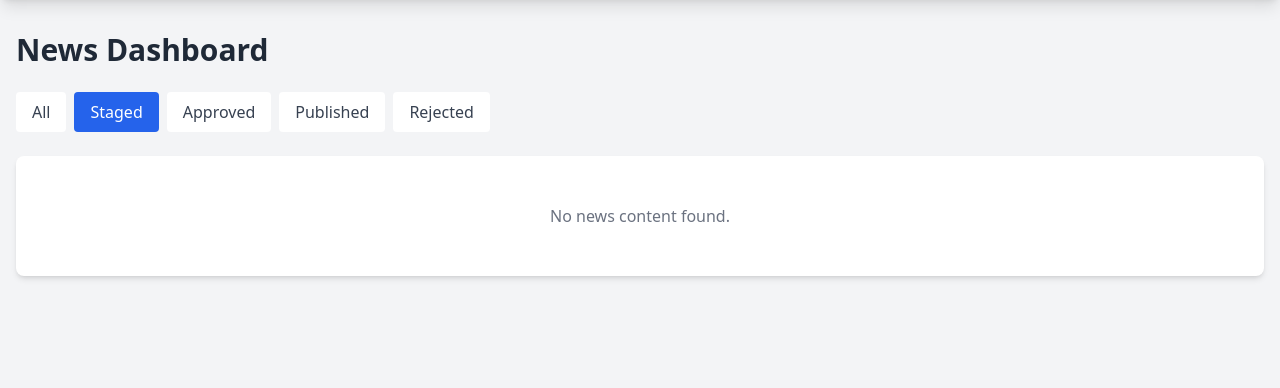
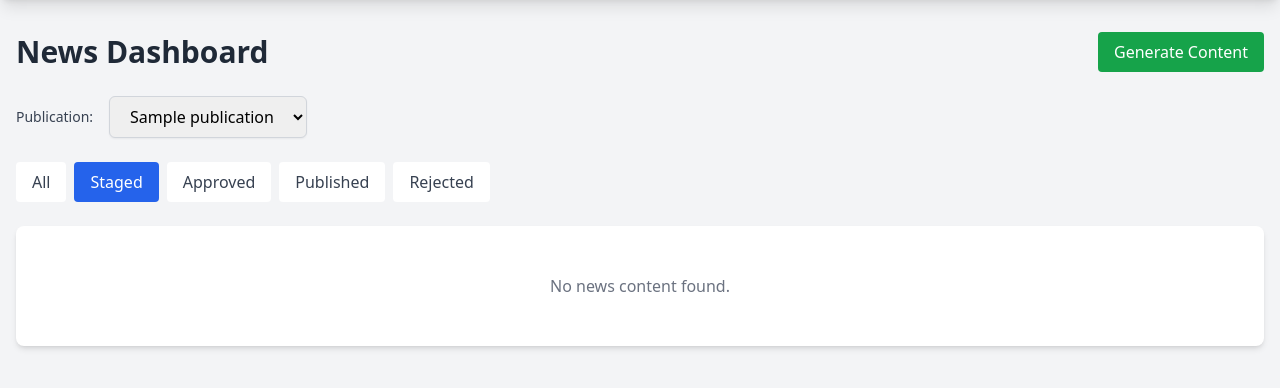
Before and after one commit to asmith-watt/Watt-news, a Flask app: page /dashboard in a window 1280 px wide. Shown: the part 60-448 px from the top of the page. Run offline with Flask 3, Linux system fonts and the light colour scheme; a user stored in the database is signed in; tables that the repository leaves empty hold one stand-in row (values such as "Sample post"); some libraries are stand-ins or nearby versions.

Commit message:
Add button to trigger n8n workflow. Added notes field to news items.

```diff
--- a/app/api/routes.py
+++ b/app/api/routes.py
@@ -163,6 +163,7 @@ def create_news():
             title=data['title'],
             content=data.get('body'),
             summary=data.get('summary'),
+            notes=data.get('notes'),
             source_url=source_url_str,
             source_name=source_name_str,
             keywords=keywords_str,
@@ -226,6 +227,7 @@ def create_news_bulk():
                 title=item['title'],
                 content=item.get('content'),
                 summary=item.get('summary'),
+                notes=item.get('notes'),
                 author=item.get('author'),
                 source_url=item.get('source_url'),
                 source_name=item.get('source_name'),
--- a/app/main/routes.py
+++ b/app/main/routes.py
@@ -18,10 +18,26 @@ def index():
 def dashboard():
     page = request.args.get('page', 1, type=int)
     status = request.args.get('status', 'staged')
+    publication_id = request.args.get('publication_id', type=int)
+
+    # Get available publications for the user
+    if current_user.has_role('admin'):
+        publications = Publication.query.filter_by(is_active=True).order_by(Publication.id).all()
+    else:
+        publications = [p for p in current_user.publications if p.is_active]
+
+    # Default to first publication if none selected
+    if not publication_id and publications:
+        publication_id = publications[0].id
+
+    current_publication = Publication.query.get(publication_id) if publication_id else None
 
     query = NewsContent.query
 
-    if not current_user.has_role('admin') and current_user.publications:
+    # Filter by selected publication
+    if publication_id:
+        query = query.filter_by(publication_id=publication_id)
+    elif not current_user.has_role('admin') and current_user.publications:
         pub_ids = current_user.get_publication_ids()
         query = query.filter(NewsContent.publication_id.in_(pub_ids))
 
@@ -32,7 +48,8 @@ def dashboard():
         page=page, per_page=current_app.config['ITEMS_PER_PAGE'], error_out=False
     )
 
-    return render_template('main/dashboard.html', title='Dashboard', content=content, status=status)
+    return render_template('main/dashboard.html', title='Dashboard', content=content, status=status,
+                           publications=publications, current_publication=current_publication)
 
 
 @bp.route('/content/<int:id>')
@@ -114,3 +131,34 @@ def update_status(id):
     db.session.commit()
 
     return jsonify({'success': True, 'status': content.status})
+
+
+@bp.route('/publication/<int:id>/trigger-content-workflow', methods=['POST'])
+@login_required
+def trigger_content_workflow(id):
+    publication = Publication.query.get_or_404(id)
+
+    # Check access
+    if not current_user.has_role('admin') and not current_user.has_publication_access(id):
+        flash('Access denied', 'error')
+        return redirect(url_for('main.dashboard'))
+
+    workflow_url = current_app.config.get('N8N_CONTENT_WORKFLOW_URL')
+    if not workflow_url:
+        flash('Content workflow URL is not configured. Set N8N_CONTENT_WORKFLOW_URL environment variable.', 'error')
+        return redirect(url_for('main.dashboard', publication_id=id))
+
+    try:
+        response = requests.get(
+            workflow_url,
+            params={'publication_id': publication.id},
+            timeout=30
+        )
+        response.raise_for_status()
+        flash(f'Content generation workflow triggered for {publication.name}!', 'success')
+    except requests.exceptions.Timeout:
+        flash('Workflow triggered but response timed out. The workflow may still be running.', 'warning')
+    except requests.exceptions.RequestException as e:
+        flash(f'Failed to trigger workflow: {str(e)}', 'error')
+
+    return redirect(url_for('main.dashboard', publication_id=id))
--- a/app/models.py
+++ b/app/models.py
@@ -114,6 +114,7 @@ class NewsContent(db.Model):
     title = db.Column(db.String(512), nullable=False)
     content = db.Column(db.Text)
     summary = db.Column(db.Text)
+    notes = db.Column(db.Text)
     author = db.Column(db.String(256))
     source_url = db.Column(db.Text)
     source_name = db.Column(db.String(128))
--- a/app/templates/admin/publications.html
+++ b/app/templates/admin/publications.html
@@ -35,6 +35,11 @@
                        class="text-blue-600 hover:underline">Edit</a>
                     <a href="{{ url_for('admin.news_sources', pub_id=pub.id) }}"
                        class="text-blue-600 hover:underline">Sources</a>
+                    <form method="POST" action="{{ url_for('admin.trigger_content_workflow', id=pub.id) }}"
+                          class="inline"
+                          onsubmit="return confirm('Trigger content generation workflow for {{ pub.name }}?');">
+                        <button type="submit" class="text-green-600 hover:underline">Generate Content</button>
+                    </form>
                     <form method="POST" action="{{ url_for('admin.delete_publication', id=pub.id) }}"
                           class="inline"
                           onsubmit="return confirm('Are you sure you want to delete this publication?');">
--- a/app/templates/main/dashboard.html
+++ b/app/templates/main/dashboard.html
@@ -1,28 +1,53 @@
 {% extends "base.html" %}
 
 {% block content %}
-<div class="mb-6">
+<div class="mb-6 flex justify-between items-center">
     <h1 class="text-3xl font-bold text-gray-800">News Dashboard</h1>
+    {% if current_publication %}
+    <form method="POST" action="{{ url_for('main.trigger_content_workflow', id=current_publication.id) }}"
+          class="inline"
+          onsubmit="return confirm('Trigger content generation workflow for {{ current_publication.name }}?');">
+        <button type="submit" class="px-4 py-2 bg-green-600 text-white rounded hover:bg-green-700">
+            Generate Content
+        </button>
+    </form>
+    {% endif %}
+</div>
+
+<div class="mb-6 flex justify-between items-center">
+    <div class="flex items-center space-x-4">
+        <label for="publication-select" class="text-sm font-medium text-gray-700">Publication:</label>
+        <select id="publication-select"
+                onchange="window.location.href=this.value"
+                class="px-4 py-2 border border-gray-300 rounded-md shadow-sm focus:outline-none focus:ring-blue-500 focus:border-blue-500">
+            {% for pub in publications %}
+            <option value="{{ url_for('main.dashboard', publication_id=pub.id, status=status) }}"
+                    {% if current_publication and current_publication.id == pub.id %}selected{% endif %}>
+                {{ pub.name }}
+            </option>
+            {% endfor %}
+        </select>
+    </div>
 </div>
 
 <div class="mb-6 flex space-x-2">
-    <a href="{{ url_for('main.dashboard', status='all') }}"
+    <a href="{{ url_for('main.dashboard', publication_id=current_publication.id if current_publication else None, status='all') }}"
        class="px-4 py-2 rounded {% if status == 'all' %}bg-blue-600 text-white{% else %}bg-white text-gray-700 hover:bg-gray-100{% endif %}">
         All
     </a>
-    <a href="{{ url_for('main.dashboard', status='staged') }}"
+    <a href="{{ url_for('main.dashboard', publication_id=current_publication.id if current_publication else None, status='staged') }}"
        class="px-4 py-2 rounded {% if status == 'staged' %}bg-blue-600 text-white{% else %}bg-white text-gray-700 hover:bg-gray-100{% endif %}">
         Staged
     </a>
-    <a href="{{ url_for('main.dashboard', status='approved') }}"
+    <a href="{{ url_for('main.dashboard', publication_id=current_publication.id if current_publication else None, status='approved') }}"
        class="px-4 py-2 rounded {% if status == 'approved' %}bg-blue-600 text-white{% else %}bg-white text-gray-700 hover:bg-gray-100{% endif %}">
         Approved
     </a>
-    <a href="{{ url_for('main.dashboard', status='published') }}"
+    <a href="{{ url_for('main.dashboard', publication_id=current_publication.id if current_publication else None, status='published') }}"
        class="px-4 py-2 rounded {% if status == 'published' %}bg-blue-600 text-white{% else %}bg-white text-gray-700 hover:bg-gray-100{% endif %}">
         Published
     </a>
-    <a href="{{ url_for('main.dashboard', status='rejected') }}"
+    <a href="{{ url_for('main.dashboard', publication_id=current_publication.id if current_publication else None, status='rejected') }}"
        class="px-4 py-2 rounded {% if status == 'rejected' %}bg-blue-600 text-white{% else %}bg-white text-gray-700 hover:bg-gray-100{% endif %}">
         Rejected
     </a>
@@ -76,11 +101,11 @@
             </div>
             <div class="flex space-x-2">
                 {% if content.has_prev %}
-                <a href="{{ url_for('main.dashboard', page=content.prev_num, status=status) }}"
+                <a href="{{ url_for('main.dashboard', page=content.prev_num, status=status, publication_id=current_publication.id if current_publication else None) }}"
                    class="px-3 py-1 bg-white border rounded hover:bg-gray-100">Previous</a>
                 {% endif %}
                 {% if content.has_next %}
-                <a href="{{ url_for('main.dashboard', page=content.next_num, status=status) }}"
+                <a href="{{ url_for('main.dashboard', page=content.next_num, status=status, publication_id=current_publication.id if current_publication else None) }}"
                    class="px-3 py-1 bg-white border rounded hover:bg-gray-100">Next</a>
                 {% endif %}
             </div>
--- a/config.py
+++ b/config.py
@@ -22,5 +22,8 @@ class Config:
     CMS_API_URL = os.environ.get('CMS_API_URL')
     CMS_API_KEY = os.environ.get('CMS_API_KEY')
 
+    # n8n Workflow Triggers
+    N8N_CONTENT_WORKFLOW_URL = os.environ.get('N8N_CONTENT_WORKFLOW_URL')
+
     # Pagination
     ITEMS_PER_PAGE = 20
```
Also changed, not shown: app/admin/routes.py (+29 -1 lines), app/cli.py (+14 -0 lines), app/templates/main/content_detail.html (+7 -0 lines), migrations/versions/77167ff5edba_add_notes_field_to_newscontent.py (added, +32 -0 lines).
